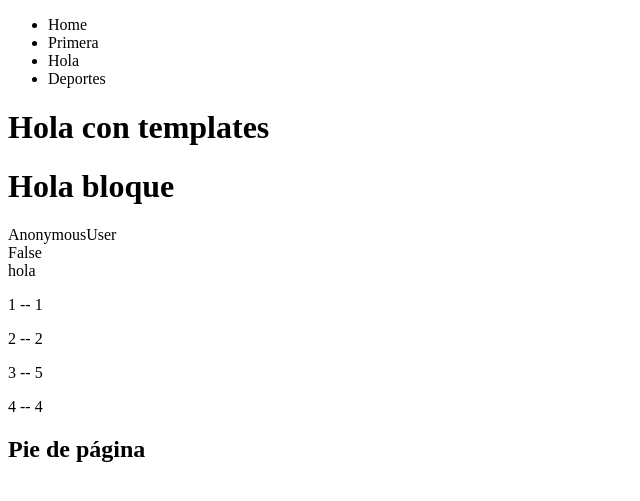
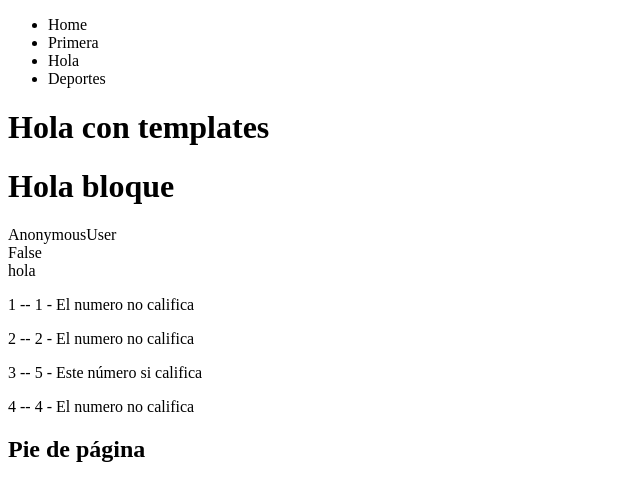
Before and after one commit to Triplerush/Laboratorio05, a Django app: page / in a window 1280 px wide. Shown: the top 501 px of the page, without its empty margins (0-640 px from the left). Run offline with Django 4.2, Linux system fonts and the light colour scheme.

Commit message:
Usando el tag if dentro del for para responder dependiendo el número

```diff
--- a/src/templates/home.html
+++ b/src/templates/home.html
@@ -5,6 +5,12 @@
   {{request.user.is_authenticated}}<br>
   {{ saludo }}
   {% for myItem in lista %}
-    <p>{{forloop.counter}} -- {{ myItem}}</p>
+    <p>{{forloop.counter}} -- {{ myItem}}
+    {% if myItem <= 4 %}
+      - El numero no califica
+    {% elif myItem == 5 %}
+      - Este número si califica
+    {% endif %}
+    </p>
   {% endfor %}
 {% endblock %}
```
